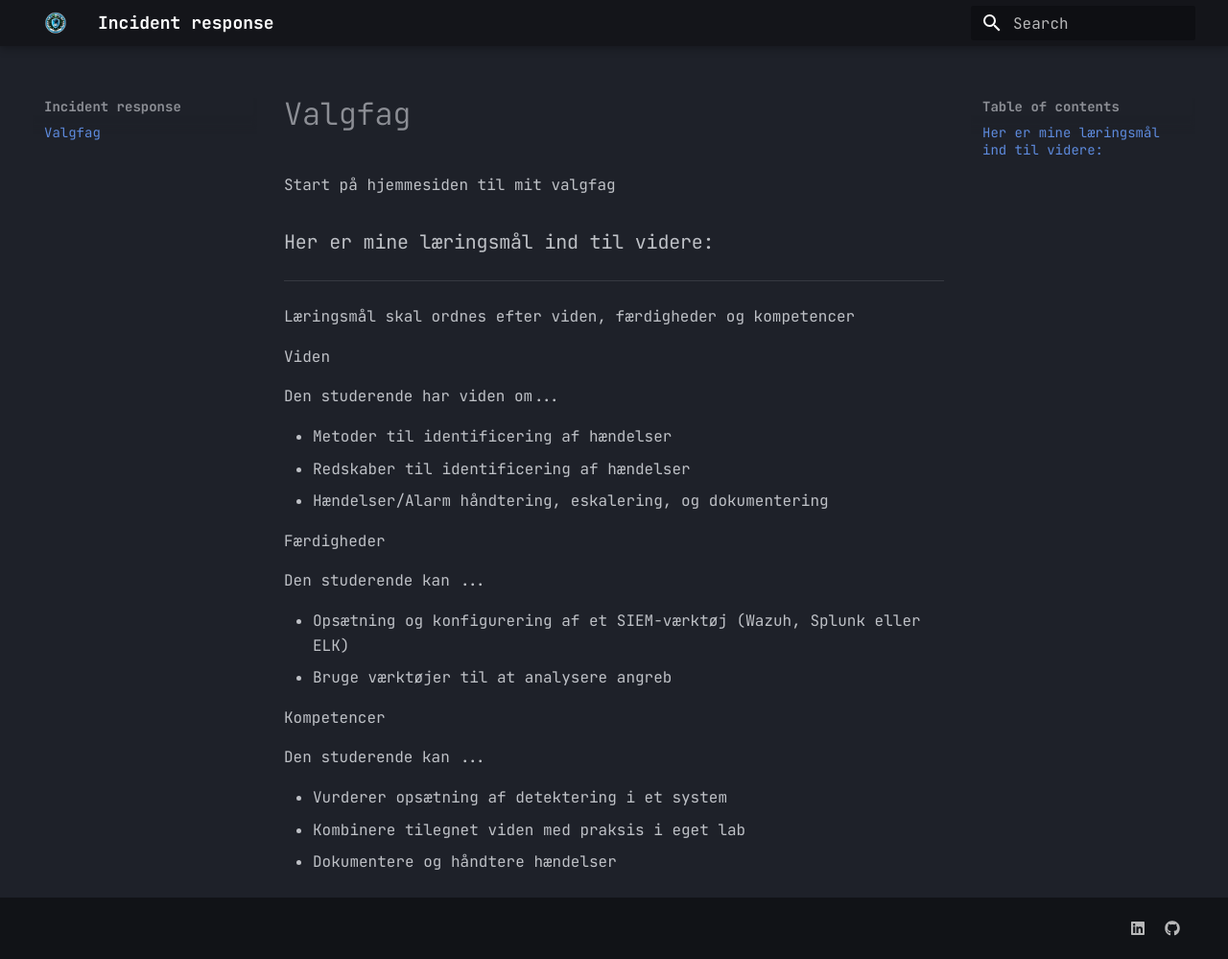
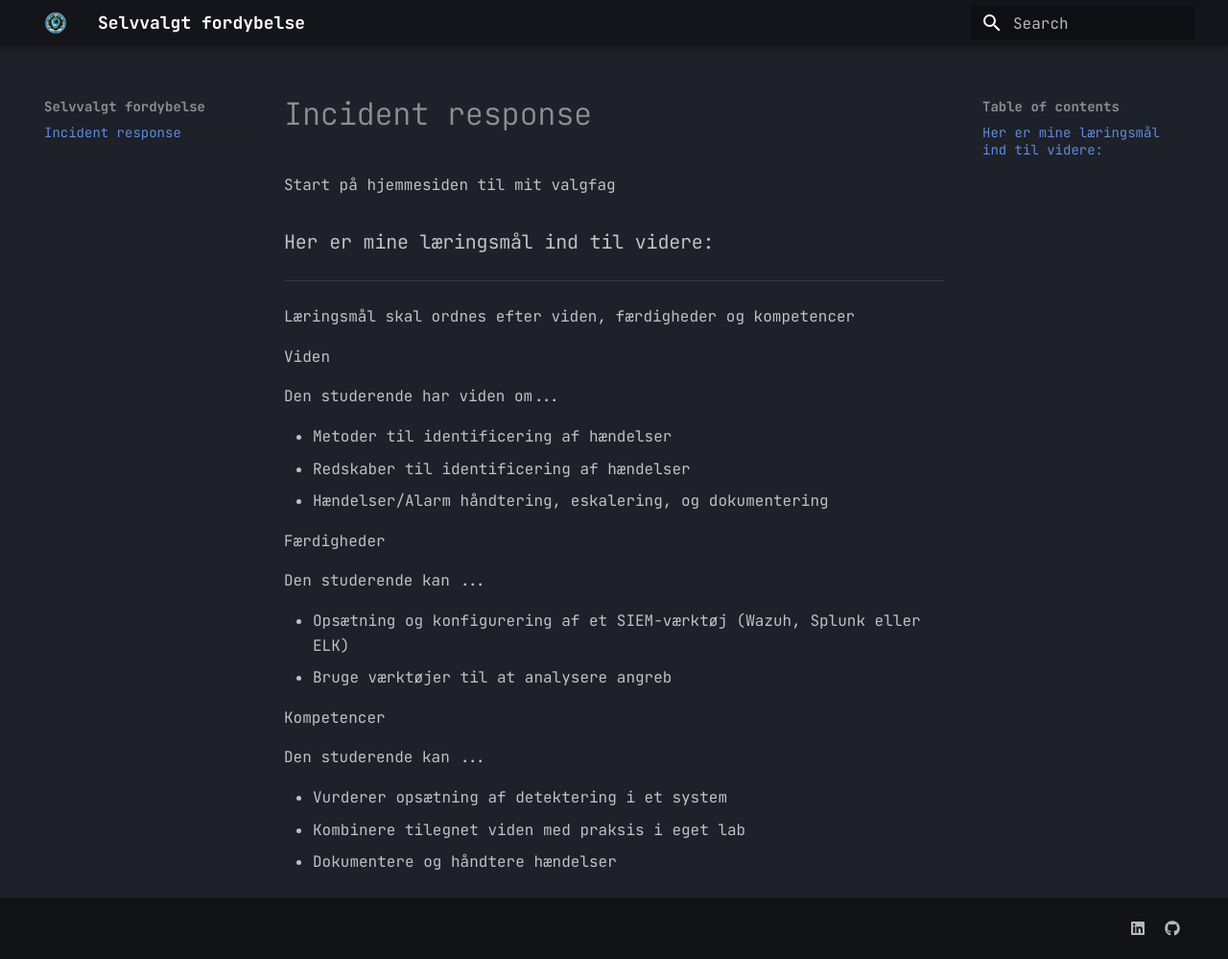
Before and after one commit to NoahRosenkjaer/Valgfag, an MkDocs documentation site: the page built from docs/index.md, in a window 1280 px wide and 999 px high. Shown: the whole window at 96% size. Built offline with MkDocs 1.6.1 and Material for MkDocs 9.7.7, drawn with Linux system fonts in a browser that asks for light colours.

Commit message:
Changed titles

```diff
--- a/docs/index.md
+++ b/docs/index.md
@@ -1,4 +1,4 @@
-# Valgfag
+# Incident response
 
 Start på hjemmesiden til mit valgfag
 
--- a/mkdocs.yml
+++ b/mkdocs.yml
@@ -1,4 +1,4 @@
-site_name: Incident response
+site_name: Selvvalgt fordybelse
 site_url: https://noahrosenkjaer.github.io/
 theme:
   name: material
```
